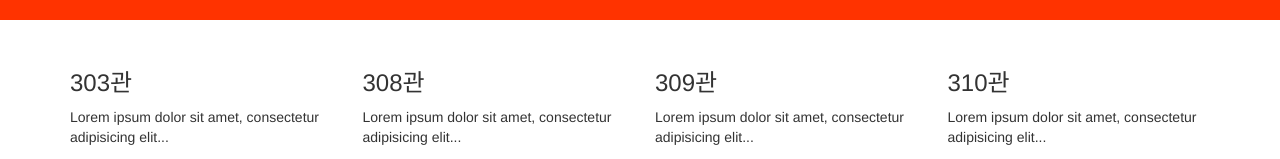
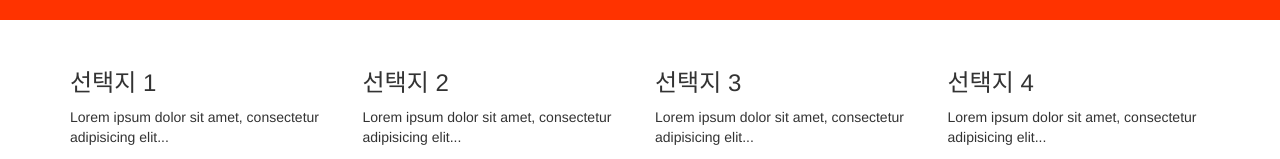
Before and after one commit to CLUG-kr/Eat_It, a plain HTML site: page itWhat.html in a window 1280 px wide. Shown: the part 292-451 px from the top of the page. Drawn offline with nearby package versions, Linux system fonts and the light colour scheme.

Commit message:
Add files via upload

```diff
--- a/itWhat.html
+++ b/itWhat.html
@@ -43,22 +43,22 @@
 <div class="container">
   <div class="row">
     <div class="col-sm-3">
-      <h3>303관</h3>
+      <h3>선택지 1</h3>
       <p>Lorem ipsum dolor sit amet, consectetur adipisicing elit...</p>
       <p>Ut enim ad minim veniam, quis nostrud exercitation ullamco laboris...</p>
     </div>
     <div class="col-sm-3">
-      <h3>308관</h3>
+      <h3>선택지 2</h3>
       <p>Lorem ipsum dolor sit amet, consectetur adipisicing elit...</p>
       <p>Ut enim ad minim veniam, quis nostrud exercitation ullamco laboris...</p>
     </div>
     <div class="col-sm-3">
-      <h3>309관</h3>
+      <h3>선택지 3</h3>
       <p>Lorem ipsum dolor sit amet, consectetur adipisicing elit...</p>
       <p>Ut enim ad minim veniam, quis nostrud exercitation ullamco laboris...</p>
     </div>
     <div class="col-sm-3">
-      <h3>310관</h3>
+      <h3>선택지 4</h3>
       <p>Lorem ipsum dolor sit amet, consectetur adipisicing elit...</p>
       <p>Ut enim ad minim veniam, quis nostrud exercitation ullamco laboris...</p>
     </div>
```
